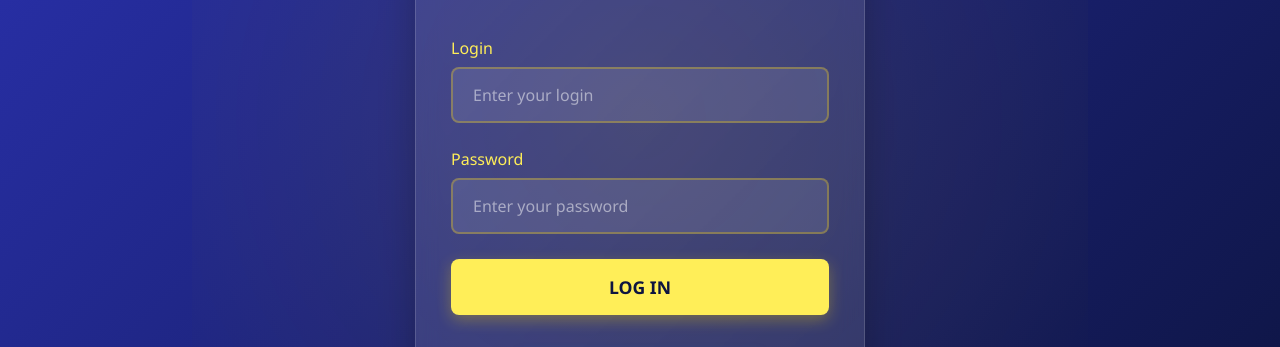
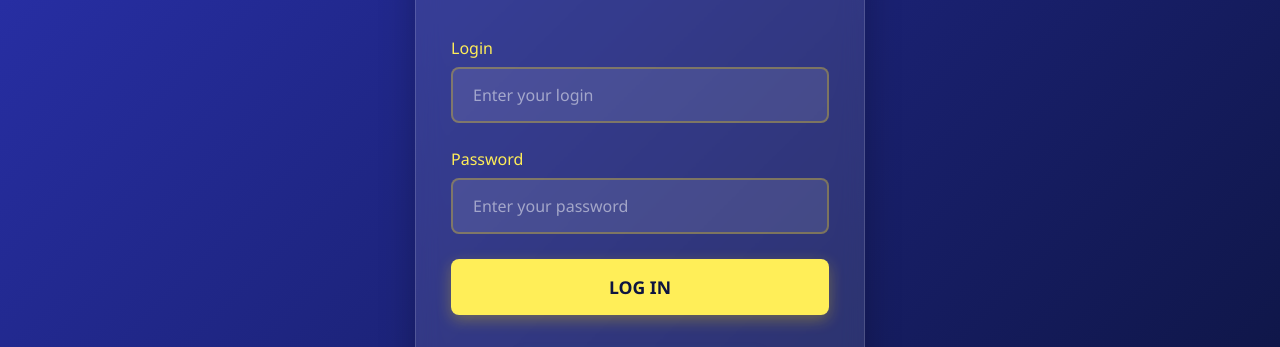
Before and after one commit to Aviatorpredictorproo/aviatorpro, a website: page public/login.html in a window 1280 px wide. Shown: the part 283-630 px from the top of the page. Drawn offline with Linux system fonts and the light colour scheme.

Commit message:
Update login.html content

```diff
--- a/public/login.html
+++ b/public/login.html
@@ -48,8 +48,8 @@
             position: absolute;
             top: -50%;
             left: -50%;
-            width: 200%;
-            height: 200%;
+            width: 50%;
+            height: 50%;
             background: radial-gradient(circle, rgba(255,215,0,0.1) 0%, transparent 70%);
             z-index: -1;
         }
```
